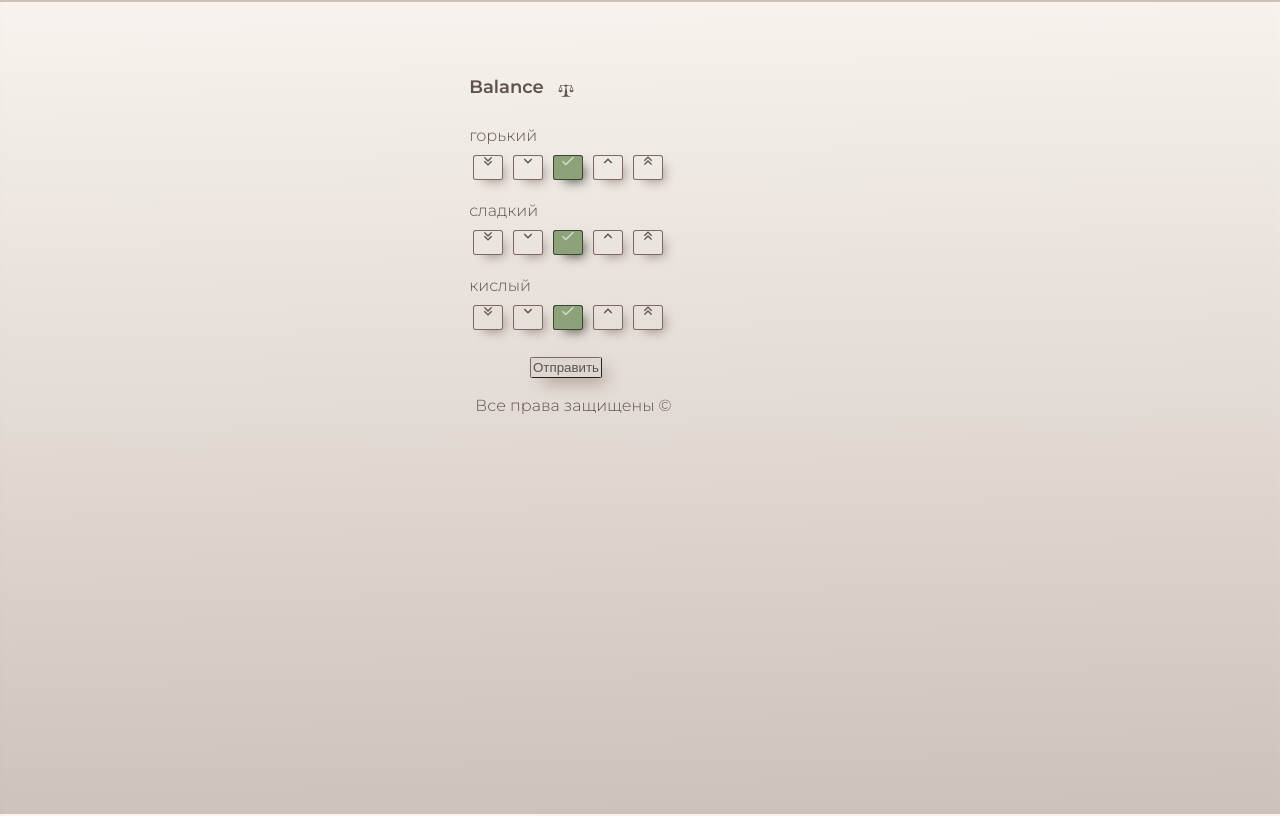
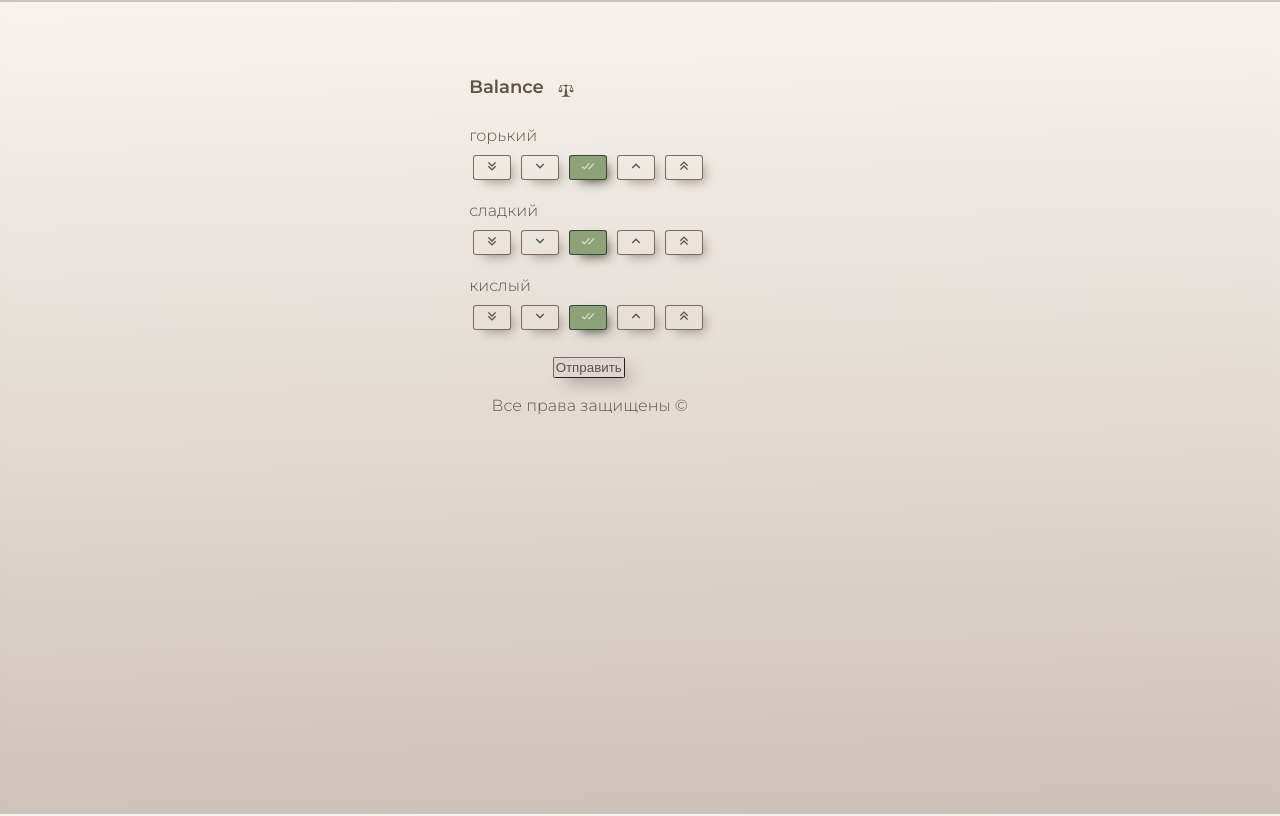
Before and after one commit to Ariabochkina/frontend1, a React (Create React App) app: page / in a window 1280 px wide. Built offline with nearby package versions, Linux system fonts and the light colour scheme.

Commit message:
improve design

```diff
--- a/src/components/Button.js
+++ b/src/components/Button.js
@@ -4,7 +4,7 @@ export class Button extends Component {
   render() {
     return (
       <div className={this.props.className} onClick={() => this.props.choose()}>
-          <this.props.value/>
+        <div className='icon'><this.props.value/></div>
       </div>
 
     )
--- a/src/components/Element.js
+++ b/src/components/Element.js
@@ -4,6 +4,7 @@ import { RiArrowDownSLine } from "react-icons/ri";
 import { IoMdCheckmark } from "react-icons/io";
 import { RiArrowUpSLine } from "react-icons/ri";
 import { RiArrowUpDoubleLine } from "react-icons/ri";
+import { BiCheckDouble } from "react-icons/bi";
 import Button from './Button';
 export class Element extends Component {
     constructor(props) {
@@ -21,7 +22,7 @@ export class Element extends Component {
                 <p>{this.props.element}</p>
                 <Button value={RiArrowDownDoubleLine} className={`button${this.state.active===-2 && '-active'}`} choose={() => this.choose(-2)}/>
                 <Button value={RiArrowDownSLine} className={`button${this.state.active===-1 && '-active'}`} choose={() => this.choose(-1)}/>
-                <Button value={IoMdCheckmark} className={`button${this.state.active===0 && '-active'}`} choose={() => this.choose(0)}/>
+                <Button value={BiCheckDouble} className={`button${this.state.active===0 && '-active'}`} choose={() => this.choose(0)}/>
                 <Button value={RiArrowUpSLine} className={`button${this.state.active===1 && '-active'}`} choose={() => this.choose(1)}/>
                 <Button value={RiArrowUpDoubleLine} className={`button${this.state.active===2 && '-active'}`} choose={() => this.choose(2)}/>
             </div>
--- a/src/index.css
+++ b/src/index.css
@@ -16,6 +16,11 @@ body{
 }
 .libra-icon {
   margin-left: 1%;
+}
+.icon {
+  display: inline;
+  position: relative;
+  top: 5px;
 }
 .logo {
   font-weight: 600;
@@ -74,7 +79,7 @@ body{
 .submit {
   margin-top: 1%;
   margin-bottom: 1%;
-  margin-left: 9%;
+  margin-left: 11.8%;
   color: rgb(94, 82, 75);
   background-color: rgb(221, 214, 210);
   border-color: rgb(122, 106, 96);
@@ -96,5 +101,5 @@ body{
 }
 .footer {
   margin-top: 1%;
-  margin-left: 2%;
+  margin-left: 4%;
 }
```
